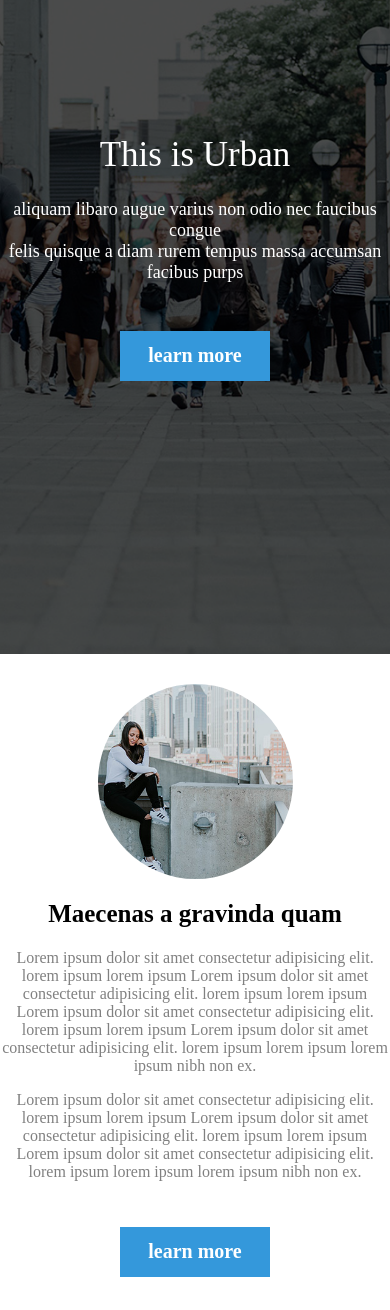
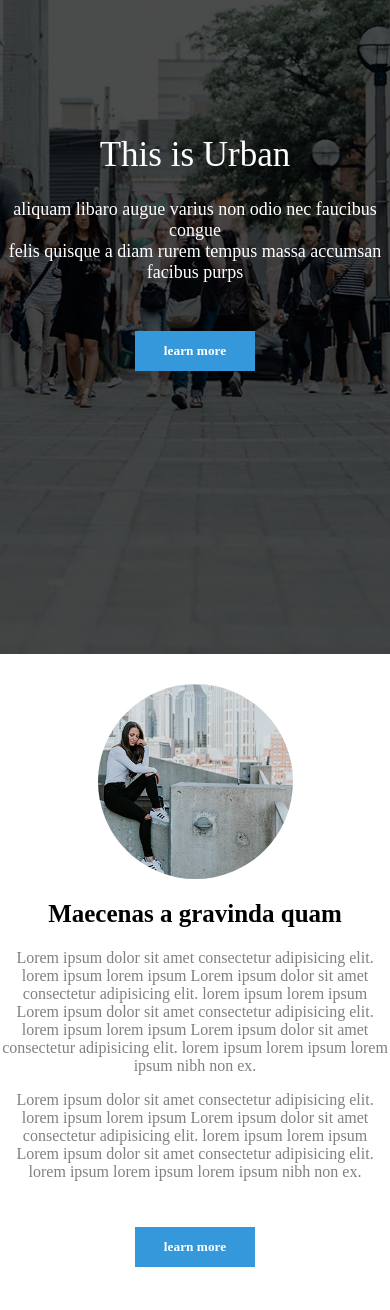
Before and after one commit to govind79/urban, a plain HTML site: page index.html in a window 390 px wide. Shown: the part 190-1500 px from the top of the page. Drawn offline with Linux system fonts and the light colour scheme; a web font is replaced by a local one.

Commit message:
Update style.css

```diff
--- a/style.css
+++ b/style.css
@@ -57,8 +57,8 @@ body{
     font-size: 16px;
 }
 .banner button{
-  width: 150px;
-  height: 50px;
+  width: 120px;
+  height: 40px;
 background-color: #3498db;
 color: #fff;
 border: 0px;
@@ -245,13 +245,7 @@ clearfix::after{
     .banner p{
        font-size: 18px;
     }
-    .banner button{
-        font-size: 20px;
 
-        width: 150px;
-        height: 50px;
-
-    }
     .mid-section .left{
         width: 100%;
     }
@@ -279,19 +273,12 @@ clearfix::after{
     }
     .blue-button{
         margin-bottom: 50px;
-        font-size: 20px;
-        width: 150px;
-        height: 50px;
+
     }
     .last-section p{
         font-size: 20px;
     }
-    .mid-section .left .blue-button{
-        font-size: 20px;
-        width: 150px;
-        height: 50px;
 
-    }
     .footer p{
         font-size: 18px;
 
```
